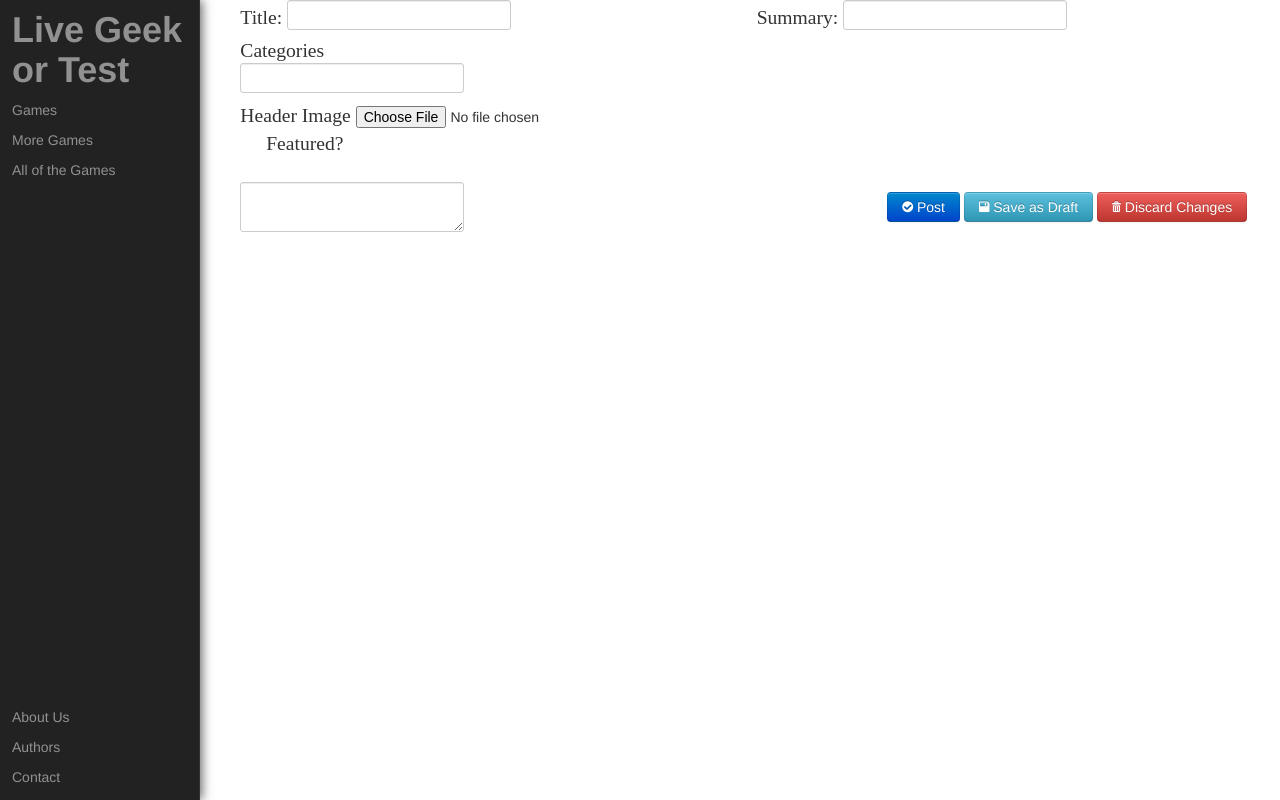
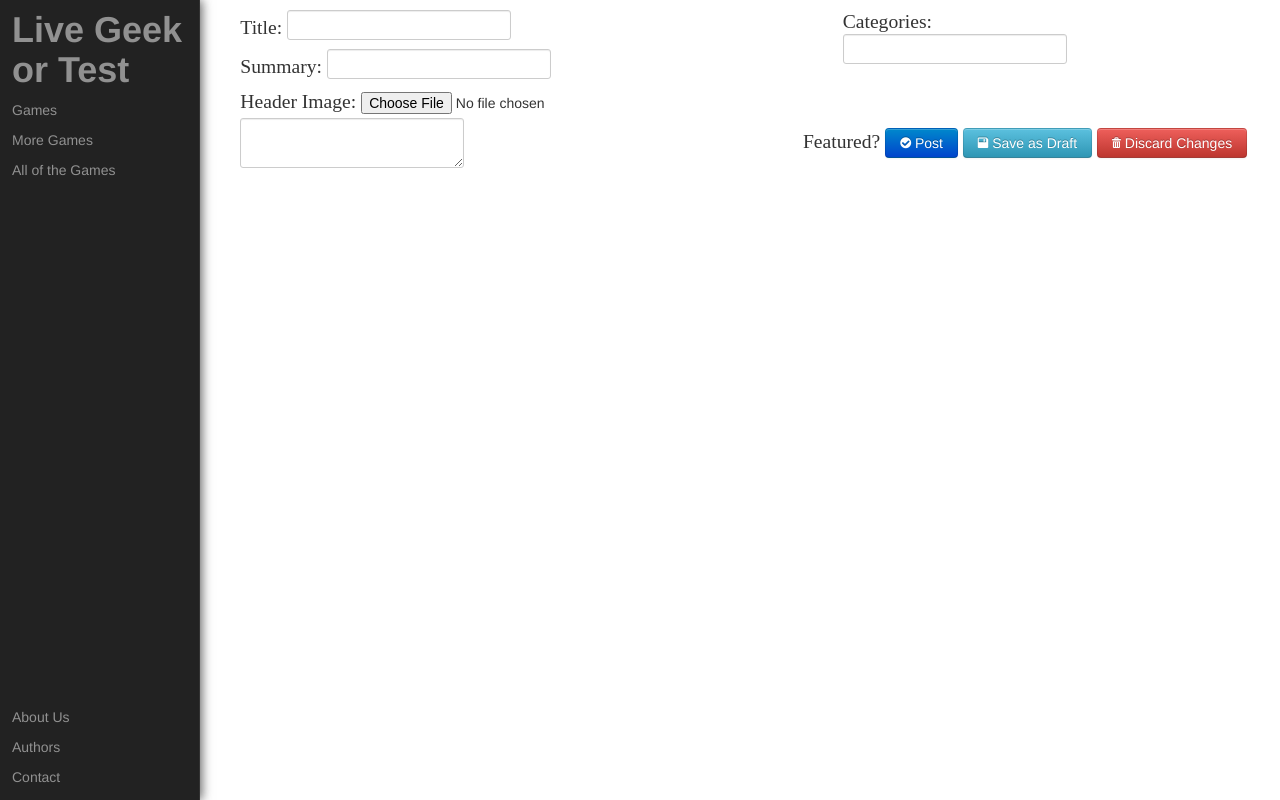
Before and after one commit to jaredhaight/lgod, a Django app: template main/templates/editor.html in a window 1280 px wide. Run offline with Django 3.2, Linux system fonts and the light colour scheme; the template is opened without the code that fills it: most values are stand-ins (such as "Sample title", 1, 10 or a date in 2020); form fields are guessed from the names that the template uses; style sheets or scripts are compiled from the project's sources; some libraries are stand-ins or nearby versions.

Commit message:
Still working on uniqueSlug. Changes to editor layout.

```diff
--- a/main/static/css/styles.less
+++ b/main/static/css/styles.less
@@ -167,9 +167,8 @@ blockquote {
 	margin-bottom: 1%;
 }
 
-.editorCategories {
-	float: right;
-	width: 45%
+#editorCategories {
+    height: 105px;
 }
 
 .editorButtons {
--- a/main/templates/article.html
+++ b/main/templates/article.html
@@ -32,7 +32,7 @@
 	</div>
 	<div class="row-fluid">
 		<div class="span12 articleAuthorBox well">
-				This article was written by <a href="/author/{{ article.author|lower }}">{{ article.author }}</a>
+				This article was written by <a href="/author/{{ article.author.first_name|lower }}">{{ article.author.first_name }}</a>
         </div>
 	</div>
 
--- a/main/templates/editor.html
+++ b/main/templates/editor.html
@@ -34,34 +34,22 @@ $(document).ready(
 	</div>
 </div>
 {% endif %}
-	<div class="row-fluid">
-        <div class="span6">
-            Title: {{ form.title }}
+	<div class="row-fluid margintop1">
+        <div class="span7">
+            Title: {{ form.title }}<br>
+            Summary: {{ form.summary }}<br>
+            Header Image: {{ form.header_image }}
         </div>
-        <div class="span6">
-            Summary: {{ form.summary }}
-        </div>
-    </div>
-    <div class="row-fluid">
-        <div class="span12">
-            Categories<br>
-            {{ form.categories }}
-        </div>
-    </div>
-    <div class="row-fluid"
-        <div class="span3">
-            Header Image
-            {{ form.header_image }}
-        </div>
-        <div class="span3">
-            Featured?
-            {{ form.is_featured }}
+        <div class="span5">
+            Categories:<br>
+            {{ form.categories  }}
         </div>
     </div>
     <div class="row-fluid">
 		<div class="span12">
        {{ form.body }}
             <div class="editorButtons">
+                {{ form.is_featured }} Featured?
                 {% if not posted %}
                     <button id="post_btn" class="btn btn-primary" name="post_article" type="submit" value="Post"><i class="icon-ok-sign"></i> Post</button>
                     <button id="draft_btn" class="btn btn-info" name="save_draft" type="submit" value="Save as Draft"><i class="icon-save"></i> Save as Draft</button>
```
Also changed, not shown: main/app/models.py (+10 -8 lines), main/app/views.py (+3 -4 lines). Lines whose indentation alone changed are shown as unchanged.
